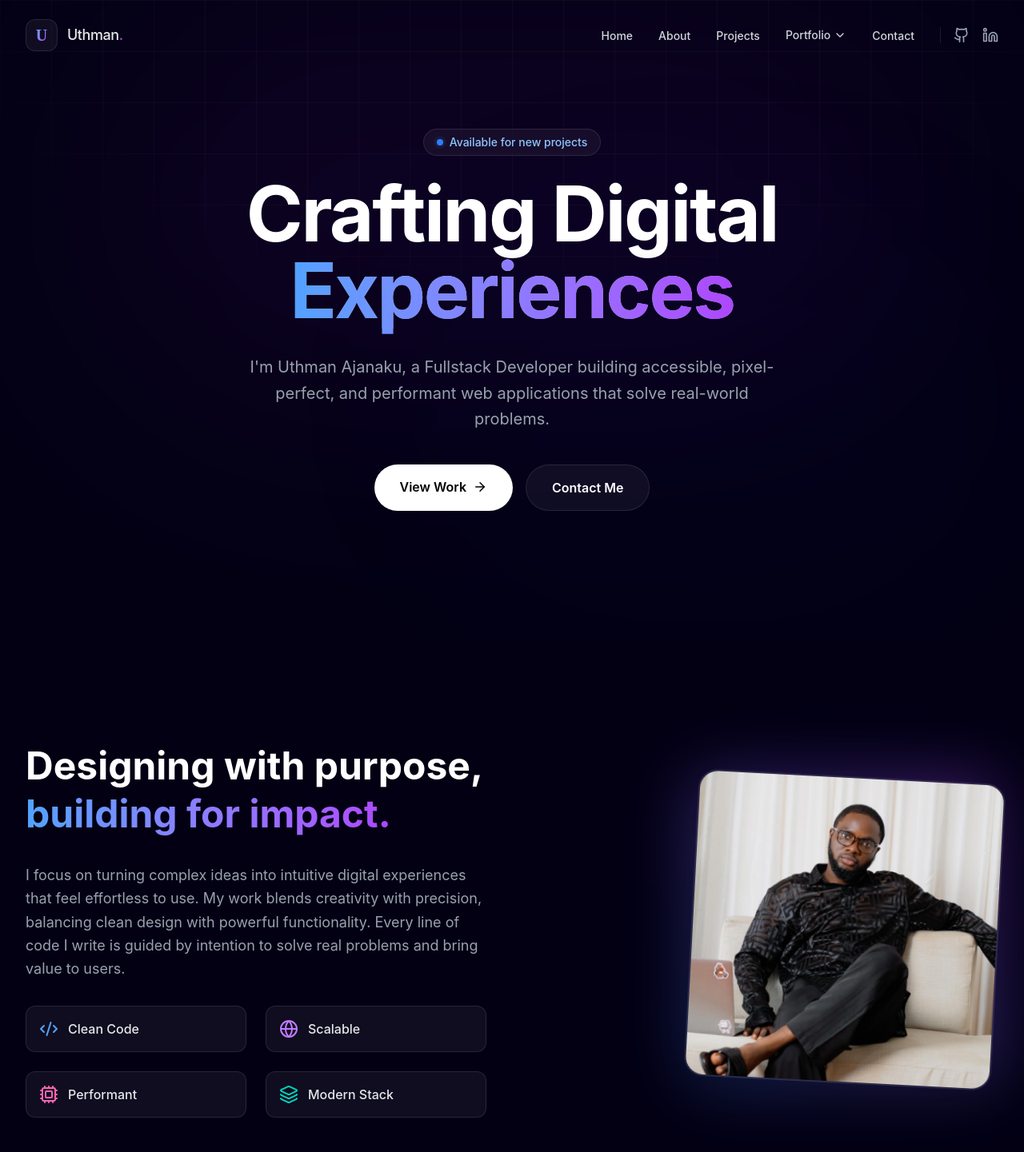
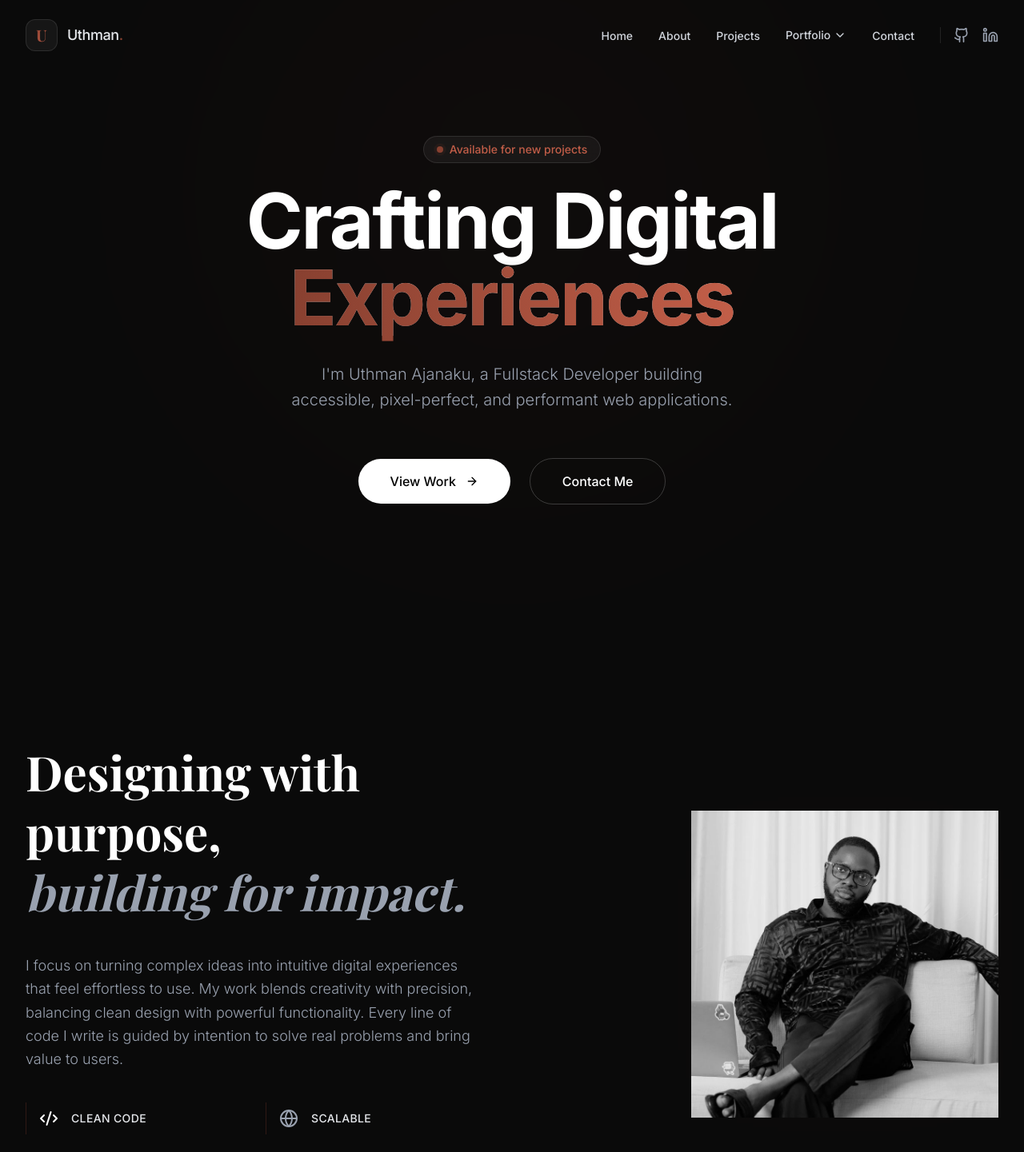
Before and after one commit to uthybuilds/portfolio, a React (Vite) app: page / in a window 1280 px wide. Shown: the top 1441 px of the page at 80% size. Built offline with nearby package versions, Linux system fonts and the light colour scheme; a web font is replaced by a local one.

Commit message:
feat: implement rust color theme, fix favicon, add repo links and fix css imports

```diff
--- a/package.json
+++ b/package.json
@@ -30,6 +30,7 @@
     "@types/react": "^19.1.16",
     "@types/react-dom": "^19.1.9",
     "@vitejs/plugin-react": "^5.0.4",
+    "baseline-browser-mapping": "^2.9.18",
     "eslint": "^9.36.0",
     "eslint-plugin-react-hooks": "^5.2.0",
     "eslint-plugin-react-refresh": "^0.4.22",
--- a/src/components/About.jsx
+++ b/src/components/About.jsx
@@ -13,18 +13,18 @@ const About = () => {
     const ctx = gsap.context(() => {
       gsap.fromTo(
         ".about-content",
-        { y: 50, opacity: 0 },
+        { y: 30, opacity: 0 },
         {
           y: 0,
           opacity: 1,
-          duration: 0.8,
+          duration: 1,
           stagger: 0.1,
           ease: "power3.out",
           scrollTrigger: {
             trigger: sectionRef.current,
             start: "top 70%",
           },
-        }
+        },
       );
     }, sectionRef);
 
@@ -32,30 +32,28 @@ const About = () => {
   }, []);
 
   const features = [
-    { icon: <Code2 className="text-blue-400" />, text: "Clean Code" },
-    { icon: <Globe className="text-purple-400" />, text: "Scalable" },
-    { icon: <Cpu className="text-pink-400" />, text: "Performant" },
-    { icon: <Layers className="text-teal-400" />, text: "Modern Stack" },
+    { icon: <Code2 className="text-white" />, text: "Clean Code" },
+    { icon: <Globe className="text-gray-400" />, text: "Scalable" },
+    { icon: <Cpu className="text-white" />, text: "Performant" },
+    { icon: <Layers className="text-gray-400" />, text: "Modern Stack" },
   ];
 
   return (
     <section
       id="about"
       ref={sectionRef}
-      className="relative py-32 bg-[#030014] overflow-hidden"
+      className="relative py-32 bg-[#0a0a0a] overflow-hidden"
     >
       <div className="max-w-7xl mx-auto px-6 lg:px-8">
         <div className="grid grid-cols-1 lg:grid-cols-2 gap-16 items-center">
           {/* Left Column: Text */}
-          <div className="about-content space-y-8 order-2 lg:order-1">
-            <h2 className="text-4xl sm:text-5xl font-bold text-white leading-tight">
+          <div className="about-content space-y-10 order-2 lg:order-1">
+            <h2 className="text-4xl sm:text-6xl font-bold text-white leading-tight font-serif">
               Designing with purpose, <br />
-              <span className="text-transparent bg-clip-text bg-gradient-to-r from-blue-400 to-purple-500">
-                building for impact.
-              </span>
+              <span className="italic text-gray-400">building for impact.</span>
             </h2>
 
-            <p className="text-gray-400 text-lg leading-relaxed">
+            <p className="text-gray-400 text-lg leading-relaxed font-light">
               I focus on turning complex ideas into intuitive digital
               experiences that feel effortless to use. My work blends creativity
               with precision, balancing clean design with powerful
@@ -67,10 +65,10 @@ const About = () => {
               {features.map((feature, i) => (
                 <div
                   key={i}
-                  className="flex items-center gap-3 bg-white/5 border border-white/10 p-4 rounded-xl"
+                  className="flex items-center gap-4 border-l border-[#884030]/30 pl-4 hover:border-[#c25e48] transition-colors py-2"
                 >
                   {feature.icon}
-                  <span className="text-gray-200 font-medium">
+                  <span className="text-gray-200 font-medium tracking-wide uppercase text-sm">
                     {feature.text}
                   </span>
                 </div>
@@ -81,11 +79,11 @@ const About = () => {
           {/* Right Column: Image */}
           <div className="about-content order-1 lg:order-2 flex justify-center lg:justify-end relative">
             <div className="relative w-80 h-80 sm:w-96 sm:h-96">
-              <div className="absolute inset-0 bg-gradient-to-tr from-blue-500 to-purple-500 rounded-3xl blur-2xl opacity-20 animate-pulse"></div>
+              <div className="absolute inset-0 bg-[#884030]/10 rounded-none blur-3xl opacity-20"></div>
               <img
                 src={ProfilePic}
                 alt="Profile"
-                className="relative w-full h-full object-cover rounded-3xl border-2 border-white/10 shadow-2xl rotate-3 hover:rotate-0 transition-all duration-500"
+                className="relative w-full h-full object-cover grayscale hover:grayscale-0 transition-all duration-700 ease-out"
               />
             </div>
           </div>
--- a/src/components/Footer.jsx
+++ b/src/components/Footer.jsx
@@ -41,7 +41,7 @@ const Footer = () => {
   ];
 
   return (
-    <footer className="py-10 text-center text-white bg-[#030014] border-t border-white/10">
+    <footer className="py-10 text-center text-white bg-[#030014] border-t border-[#884030]/20">
       <div className="flex flex-col items-center justify-center space-y-6">
         {/* Social Icons */}
         <div className="flex flex-wrap justify-center gap-6">
--- a/src/components/Hero.jsx
+++ b/src/components/Hero.jsx
@@ -1,6 +1,6 @@
 import { useEffect, useRef } from "react";
 import { gsap } from "gsap";
-import { ArrowRight, Download } from "lucide-react";
+import { ArrowRight } from "lucide-react";
 
 const Hero = () => {
   const containerRef = useRef(null);
@@ -10,15 +10,15 @@ const Hero = () => {
     const ctx = gsap.context(() => {
       gsap.fromTo(
         ".hero-text",
-        { y: 50, opacity: 0 },
+        { y: 30, opacity: 0 },
         {
           y: 0,
           opacity: 1,
-          duration: 1,
-          stagger: 0.2,
-          ease: "power3.out",
-          delay: 0.2,
-        }
+          duration: 0.8,
+          stagger: 0.1,
+          ease: "power2.out",
+          delay: 0.1,
+        },
       );
 
       gsap.fromTo(
@@ -29,9 +29,9 @@ const Hero = () => {
           opacity: 1,
           duration: 0.8,
           stagger: 0.1,
-          ease: "power3.out",
-          delay: 1,
-        }
+          ease: "power2.out",
+          delay: 0.5,
+        },
       );
     }, containerRef);
 
@@ -41,52 +41,48 @@ const Hero = () => {
   return (
     <section
       ref={containerRef}
-      className="relative min-h-screen flex flex-col justify-center items-center text-center text-white bg-[#030014] overflow-hidden px-4"
+      className="relative min-h-screen flex flex-col justify-center items-center text-center text-white bg-[#0a0a0a] overflow-hidden px-4"
     >
-      {/* Modern Background */}
-      <div className="absolute inset-0 w-full h-full bg-[#030014]">
-        <div className="absolute top-0 left-1/2 -translate-x-1/2 w-[1000px] h-[500px] bg-purple-900/20 rounded-full blur-[120px] opacity-50 mix-blend-screen animate-pulse"></div>
-        <div className="absolute bottom-0 right-0 w-[800px] h-[600px] bg-blue-900/10 rounded-full blur-[100px] opacity-30"></div>
+      {/* Premium Background */}
+      <div className="absolute inset-0 w-full h-full bg-[#0a0a0a]">
+        {/* Very subtle ambient light */}
+        <div className="absolute top-[-20%] left-1/2 -translate-x-1/2 w-[800px] h-[800px] bg-[#884030]/20 rounded-full blur-[150px] opacity-20 pointer-events-none"></div>
       </div>
-
-      {/* Grid Pattern Overlay */}
-      <div className="absolute inset-0 bg-[linear-gradient(rgba(255,255,255,0.03)_1px,transparent_1px),linear-gradient(90deg,rgba(255,255,255,0.03)_1px,transparent_1px)] bg-[size:4rem_4rem] [mask-image:radial-gradient(ellipse_60%_50%_at_50%_0%,#000_70%,transparent_100%)] pointer-events-none"></div>
 
       {/* Content */}
       <div
         ref={contentRef}
-        className="relative z-10 max-w-5xl mx-auto flex flex-col items-center"
+        className="relative z-10 max-w-6xl mx-auto flex flex-col items-center"
       >
-        <div className="hero-text mb-6 px-4 py-1.5 rounded-full border border-white/10 bg-white/5 backdrop-blur-sm text-sm text-blue-300 font-medium inline-flex items-center gap-2">
+        <div className="hero-text mb-6 px-4 py-1.5 rounded-full border border-white/10 bg-white/5 backdrop-blur-sm text-sm text-[#c25e48] font-medium inline-flex items-center gap-2">
           <span className="relative flex h-2 w-2">
-            <span className="animate-ping absolute inline-flex h-full w-full rounded-full bg-blue-400 opacity-75"></span>
-            <span className="relative inline-flex rounded-full h-2 w-2 bg-blue-500"></span>
+            <span className="animate-ping absolute inline-flex h-full w-full rounded-full bg-[#c25e48] opacity-75"></span>
+            <span className="relative inline-flex rounded-full h-2 w-2 bg-[#884030]"></span>
           </span>
           Available for new projects
         </div>
 
         <h1 className="hero-text text-5xl sm:text-7xl md:text-8xl font-bold tracking-tight mb-8 bg-clip-text text-transparent bg-gradient-to-b from-white via-white to-white/60">
           Crafting Digital <br />
-          <span className="text-transparent bg-clip-text bg-gradient-to-r from-blue-400 to-purple-500">
+          <span className="text-transparent bg-clip-text bg-gradient-to-r from-[#884030] to-[#c25e48]">
             Experiences
           </span>
         </h1>
 
-        <p className="hero-text text-lg sm:text-xl text-gray-400 max-w-2xl leading-relaxed mb-10">
+        <p className="hero-text text-lg sm:text-xl text-gray-400 max-w-xl leading-relaxed mb-14 font-light">
           I'm Uthman Ajanaku, a Fullstack Developer building accessible,
-          pixel-perfect, and performant web applications that solve real-world
-          problems.
+          pixel-perfect, and performant web applications.
         </p>
 
-        <div className="flex flex-col sm:flex-row gap-4 w-full sm:w-auto px-4">
+        <div className="flex flex-col sm:flex-row gap-6 w-full sm:w-auto px-4 items-center justify-center">
           <a
             href="#projects"
-            className="hero-btn group relative px-8 py-4 bg-white text-black font-semibold rounded-full overflow-hidden transition-transform hover:scale-105"
+            className="hero-btn group relative px-10 py-4 bg-white text-black font-medium rounded-full overflow-hidden transition-all hover:scale-105"
           >
-            <span className="relative z-10 flex items-center justify-center gap-2">
-              View Work{" "}
+            <span className="relative z-10 flex items-center justify-center gap-3">
+              View Work
               <ArrowRight
-                size={18}
+                size={16}
                 className="group-hover:translate-x-1 transition-transform"
               />
             </span>
@@ -94,7 +90,7 @@ const Hero = () => {
 
           <a
             href="#contact"
-            className="hero-btn px-8 py-4 bg-white/5 border border-white/10 text-white font-semibold rounded-full hover:bg-white/10 transition-all hover:scale-105 flex items-center justify-center gap-2"
+            className="hero-btn px-10 py-4 bg-transparent border border-white/20 text-white font-medium rounded-full hover:bg-[#884030]/10 transition-all flex items-center justify-center"
           >
             Contact Me
           </a>
--- a/src/components/Navigation.jsx
+++ b/src/components/Navigation.jsx
@@ -70,14 +70,14 @@ const Navigation = () => {
       <div className="max-w-7xl mx-auto px-6 lg:px-8">
         <div className="flex items-center justify-between">
           <Link to="/" className="flex items-center gap-3 group">
-            <div className="relative flex items-center justify-center w-10 h-10 bg-white/5 border border-white/10 rounded-xl overflow-hidden transition-all duration-300 group-hover:border-white/20 group-hover:shadow-[0_0_15px_rgba(168,85,247,0.15)]">
-              <div className="absolute inset-0 bg-gradient-to-br from-blue-500/10 to-purple-500/10 opacity-0 group-hover:opacity-100 transition-opacity duration-300"></div>
-              <span className="font-serif text-xl font-bold bg-clip-text text-transparent bg-gradient-to-br from-blue-400 to-purple-500">
+            <div className="relative flex items-center justify-center w-10 h-10 bg-white/5 border border-white/10 rounded-xl overflow-hidden transition-all duration-300 group-hover:border-white/20 group-hover:shadow-[0_0_15px_rgba(136,64,48,0.3)]">
+              <div className="absolute inset-0 bg-gradient-to-br from-[#884030]/20 to-[#c25e48]/20 opacity-0 group-hover:opacity-100 transition-opacity duration-300"></div>
+              <span className="font-serif text-xl font-bold bg-clip-text text-transparent bg-gradient-to-br from-[#884030] to-[#c25e48]">
                 U
               </span>
             </div>
             <span className="text-lg font-medium tracking-tight text-gray-200 group-hover:text-white transition-colors duration-300">
-              Uthman<span className="text-purple-500">.</span>
+              Uthman<span className="text-[#884030]">.</span>
             </span>
           </Link>
 
@@ -154,7 +154,7 @@ const Navigation = () => {
           {/* Mobile Toggle */}
           <button
             onClick={toggleMobileMenu}
-            className="lg:hidden p-2 text-white hover:text-blue-400 transition-colors"
+            className="lg:hidden p-2 text-white hover:text-[#c25e48] transition-colors"
           >
             {isMenuOpen ? <X size={28} /> : <Menu size={28} />}
           </button>
@@ -180,7 +180,7 @@ const Navigation = () => {
                       href={sub.href}
                       target="_blank"
                       rel="noreferrer"
-                      className="text-lg text-white hover:text-blue-400"
+                      className="text-lg text-white hover:text-[#c25e48]"
                       onClick={closeMobileMenu}
                     >
                       {sub.name}
@@ -190,7 +190,7 @@ const Navigation = () => {
               ) : (
                 <a
                   href={item.href}
-                  className="block text-3xl font-bold text-white hover:text-blue-400 transition-colors"
+                  className="block text-3xl font-bold text-white hover:text-[#c25e48] transition-colors"
                   onClick={closeMobileMenu}
                 >
                   {item.name}
--- a/src/index.css
+++ b/src/index.css
@@ -1,15 +1,15 @@
-@import "tailwindcss";
-
 @import url("https://fonts.googleapis.com/css2?family=Inter:wght@100..900&display=swap");
 @import url("https://fonts.googleapis.com/css2?family=Playfair+Display:ital,wght@0,400..900;1,400..900&display=swap");
+
+@import "tailwindcss";
 
 @theme {
   --font-sans: "Inter", sans-serif;
   --font-serif: "Playfair Display", serif;
 
   --color-background: #030014;
-  --color-primary: #7042f88b;
-  --color-secondary: #00f6ff;
+  --color-primary: #884030;
+  --color-secondary: #c25e48;
 }
 
 :root {
@@ -31,7 +31,7 @@ body {
 }
 
 ::selection {
-  background: rgba(112, 66, 248, 0.3);
+  background: rgba(136, 64, 48, 0.5);
   color: white;
 }
 
```
Also changed, not shown: src/components/ContactSection.jsx (+34 -47 lines), src/components/Projects.jsx (+14 -2 lines), public/Portfavicon.svg, 1 other file (tests, documents, lock files or other folders).
